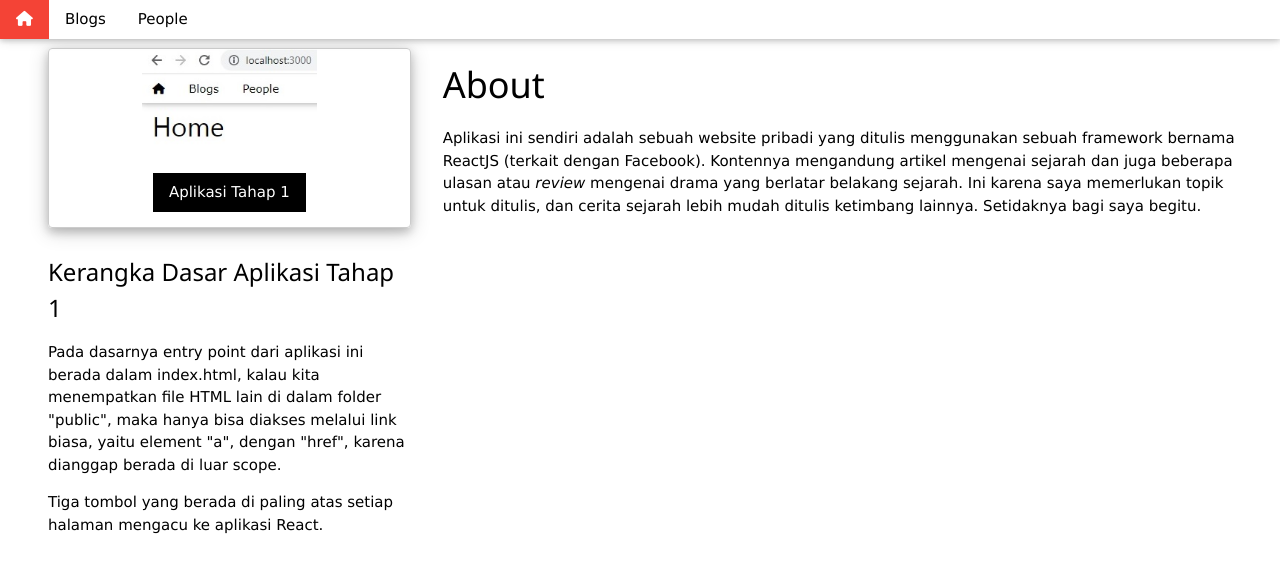
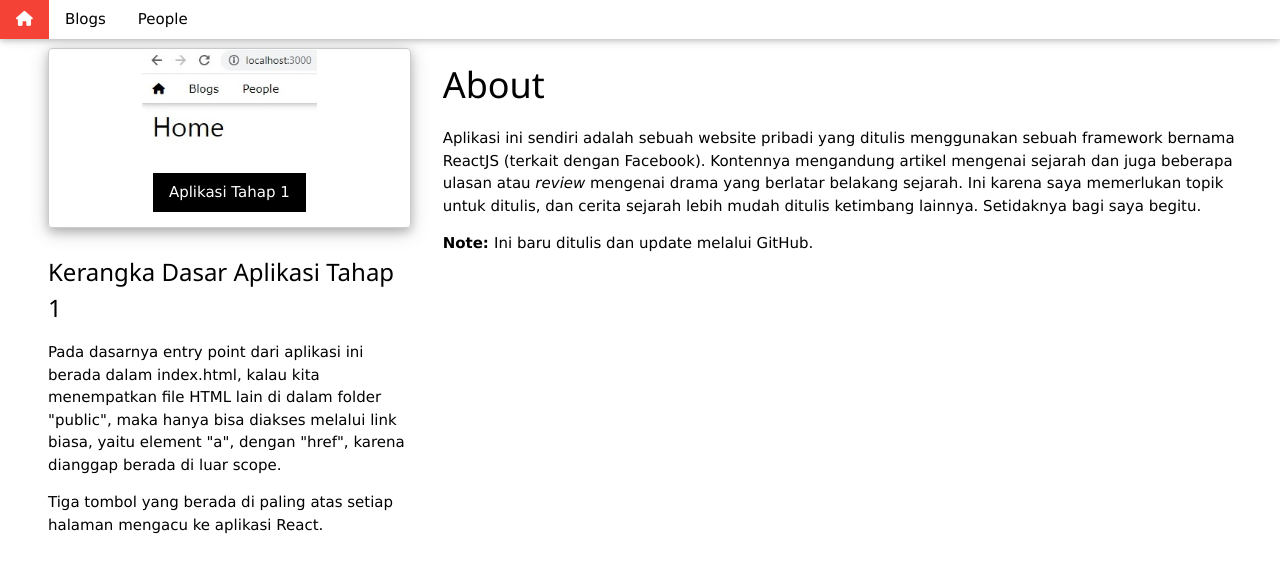
Before and after one commit to fxadilima/web-novel, a React (Create React App) app: page / in a window 1280 px wide. Shown: the top 572 px of the page. Built offline with nearby package versions, Linux system fonts and the light colour scheme.

Commit message:
small changes

```diff
--- a/src/pages/Home.js
+++ b/src/pages/Home.js
@@ -19,6 +19,9 @@ const Home = () => {
                         bernama ReactJS (terkait dengan Facebook). Kontennya mengandung artikel mengenai sejarah dan juga
                         beberapa ulasan atau <em>review</em> mengenai drama yang berlatar belakang sejarah. Ini karena saya memerlukan
                         topik untuk ditulis, dan cerita sejarah lebih mudah ditulis ketimbang lainnya. Setidaknya bagi saya begitu.
+                    </p>
+                    <p>
+                        <strong>Note: </strong>Ini baru ditulis dan update melalui GitHub.
                     </p>
                 </div>
             </div>
```
